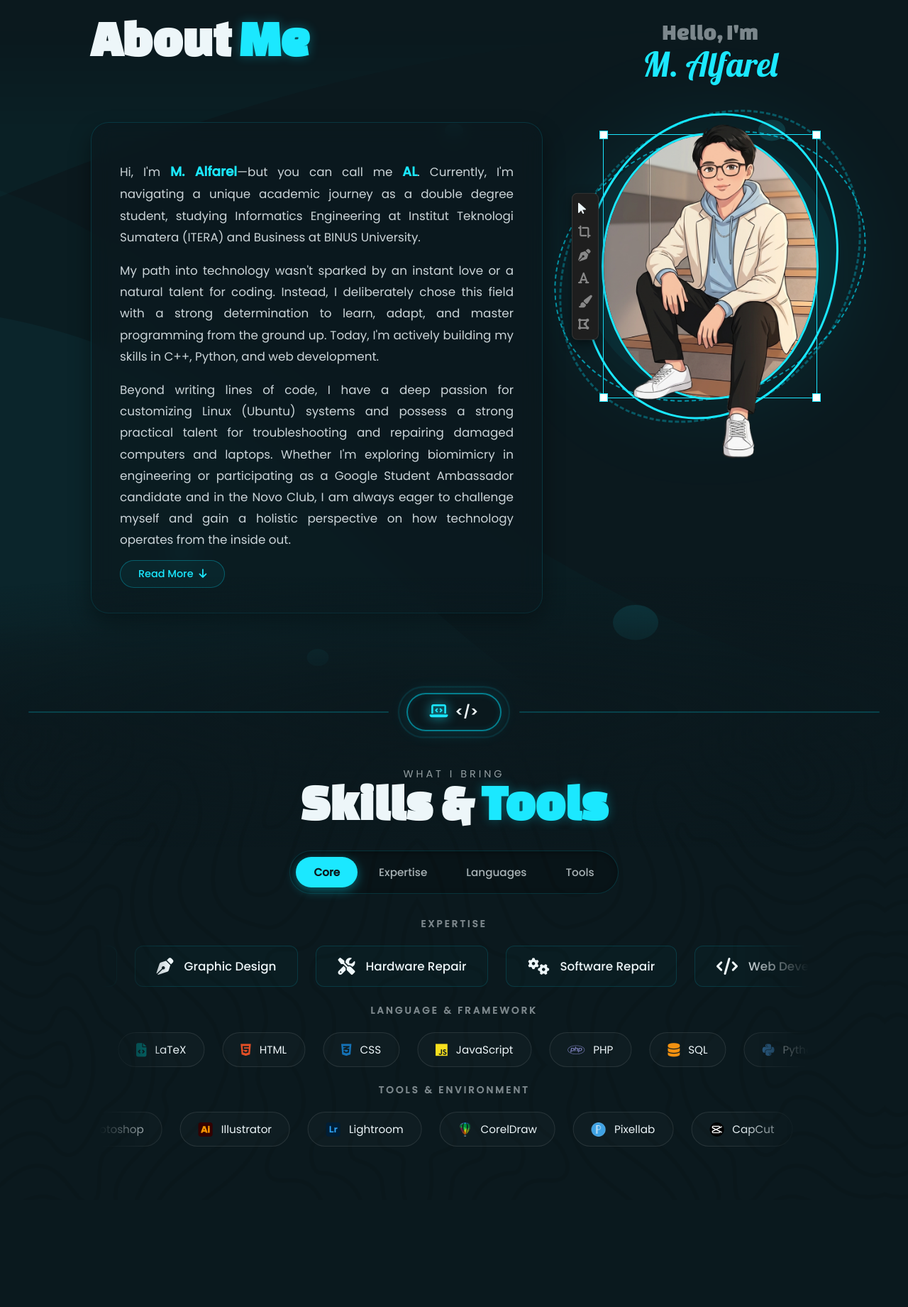
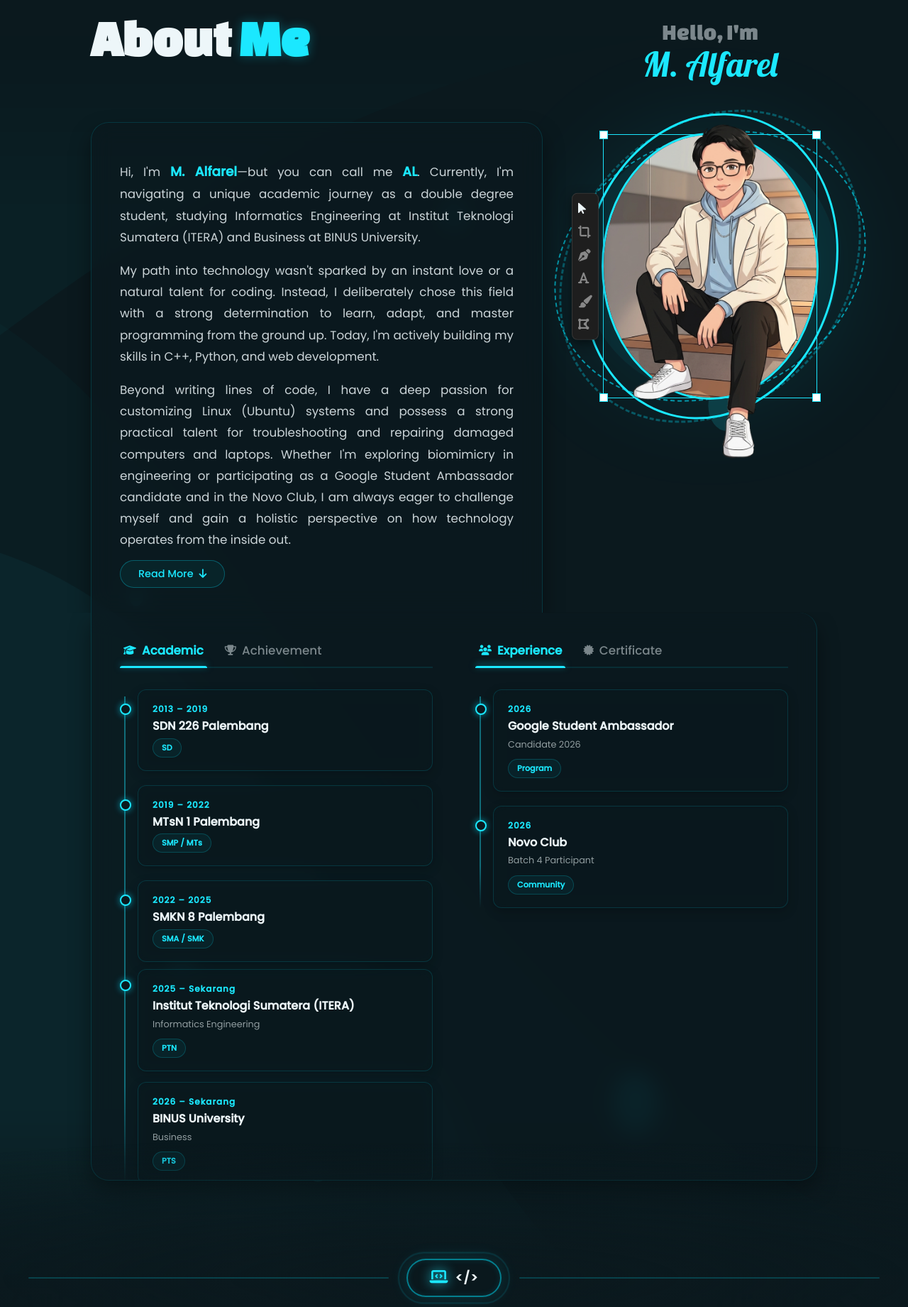
Before and after one commit to Alfarel-Akhsai/portofolio-ali, a PHP site: page / in a window 1280 px wide; the page is wider, and only the part inside the window is pictured. Shown: the part 649-2490 px from the top of that part at 71% size. Before the commit the page ends 2264 px from the top of that part, so only its background shows below. Run offline with PHP 8.4, Linux system fonts and the light colour scheme; grey boxes are pictures that could not be loaded.

Commit message:
update: edit bagian education

```diff
--- a/index.html
+++ b/index.html
@@ -202,41 +202,61 @@
                     </div>
                 </div>
 
-                <!-- 2. BARIS BAWAH (Kotak Timeline & Tabs) -->
-<div class="about-extra-info" id="extra-info">
+                <!-- 2. BARIS BAWAH (Grid 2 Kolom dengan Independent Tabs) -->
+<div class="about-extra-info active" id="extra-info">
+    <div class="info-grid-split">
 
-    <!-- Header Timeline -->
-    <div class="timeline-header">
-        <h3>Education</h3>
-        <p>JOURNEY, EXPERIENCE, & ACHIEVEMENT</p>
-        <div class="header-line"></div>
+        <!-- ================= KOLOM KIRI ================= -->
+        <div class="split-col">
+            <!-- Tab Navigasi Kiri -->
+            <div class="mini-tabs">
+                <button class="mini-tab-btn left-btn active" data-target="academic-content">
+                    <i class="fas fa-graduation-cap"></i> Academic
+                </button>
+                <button class="mini-tab-btn left-btn" data-target="achievement-content">
+                    <i class="fas fa-trophy"></i> Achievement
+                </button>
             </div>
 
-    <!-- Tombol Tabs -->
-    <div class="timeline-tabs">
-        <button class="tab-btn active" data-target="academic"><i class="fas fa-graduation-cap"></i> Academic</button>
-        <button class="tab-btn" data-target="experience"><i class="fas fa-users"></i> Experience</button>
-        <button class="tab-btn" data-target="achievement"><i class="fas fa-trophy"></i> Achievement</button>
-        <button class="tab-btn" data-target="certificate"><i class="fas fa-certificate"></i> Certificate</button>
+            <!-- Konten: ACADEMIC -->
+            <div class="mini-tab-content left-content active" id="academic-content">
+                <div class="timeline-straight">
+                    <div class="timeline-item">
+                        <div class="dot"></div>
+                        <div class="timeline-card">
+                            <span class="timeline-date">2013 – 2019</span>
+                            <h4>SDN 226 Palembang</h4>
+                            <span class="timeline-badge">SD</span>
+                        </div>
+                    </div>
+                    <div class="timeline-item">
+                        <div class="dot"></div>
+                        <div class="timeline-card">
+                            <span class="timeline-date">2019 – 2022</span>
+                            <h4>MTsN 1 Palembang</h4>
+                            <span class="timeline-badge">SMP / MTs</span>
+                        </div>
+                    </div>
+                    <div class="timeline-item">
+                        <div class="dot"></div>
+                        <div class="timeline-card">
+                            <span class="timeline-date">2022 – 2025</span>
+                            <h4>SMKN 8 Palembang</h4>
+                            <span class="timeline-badge">SMA / SMK</span>
+                        </div>
                     </div>
 
-    <!-- Konten Tab: ACADEMIC -->
-    <div class="timeline-content active" id="academic">
-        <div class="timeline-tree">
-            <!-- Item Kiri -->
-            <div class="timeline-item left">
-                <div class="timeline-dot"></div>
-                <div class="timeline-card">
-                    <span class="timeline-date">2025</span>
+                    <!-- Cabang Universitas (Dua Jalur) -->
+                    <div class="timeline-item">
+                        <div class="dot branch-origin-dot"></div>
+                        <div class="split-cards">
+                            <div class="timeline-card branch-card">
+                                <span class="timeline-date">2025 – Sekarang</span>
                                 <h4>Institut Teknologi Sumatera (ITERA)</h4>
                                 <p>Informatics Engineering</p>
                                 <span class="timeline-badge">PTN</span>
                             </div>
-            </div>
-            <!-- Item Kanan -->
-            <div class="timeline-item right">
-                <div class="timeline-dot"></div>
-                <div class="timeline-card">
+                            <div class="timeline-card branch-card">
                                 <span class="timeline-date">2026 – Sekarang</span>
                                 <h4>BINUS University</h4>
                                 <p>Business</p>
@@ -245,23 +265,47 @@
                         </div>
                     </div>
                 </div>
+            </div>
 
-    <!-- Konten Tab: EXPERIENCE -->
-    <div class="timeline-content" id="experience">
-        <div class="timeline-tree">
-            <!-- Item Kiri -->
-            <div class="timeline-item left">
-                <div class="timeline-dot"></div>
+            <!-- Konten: ACHIEVEMENT -->
+            <div class="mini-tab-content left-content" id="achievement-content">
+                <div class="timeline-straight">
+                    <div class="timeline-item">
+                        <div class="dot"></div>
+                        <div class="timeline-card">
+                            <p class="empty-text">No achievements added yet.</p>
+                        </div>
+                    </div>
+                </div>
+            </div>
+        </div>
+
+        <!-- ================= KOLOM KANAN ================= -->
+        <div class="split-col">
+            <!-- Tab Navigasi Kanan -->
+            <div class="mini-tabs">
+                <button class="mini-tab-btn right-btn active" data-target="experience-content">
+                    <i class="fas fa-users"></i> Experience
+                </button>
+                <button class="mini-tab-btn right-btn" data-target="certificate-content">
+                    <i class="fas fa-certificate"></i> Certificate
+                </button>
+            </div>
+
+            <!-- Konten: EXPERIENCE -->
+            <div class="mini-tab-content right-content active" id="experience-content">
+                <div class="timeline-straight">
+                    <div class="timeline-item">
+                        <div class="dot"></div>
                         <div class="timeline-card">
                             <span class="timeline-date">2026</span>
                             <h4>Google Student Ambassador</h4>
-                    <p>Candidate</p>
+                            <p>Candidate 2026</p>
                             <span class="timeline-badge">Program</span>
                         </div>
                     </div>
-            <!-- Item Kanan -->
-            <div class="timeline-item right">
-                <div class="timeline-dot"></div>
+                    <div class="timeline-item">
+                        <div class="dot"></div>
                         <div class="timeline-card">
                             <span class="timeline-date">2026</span>
                             <h4>Novo Club</h4>
@@ -272,20 +316,20 @@
                 </div>
             </div>
 
-    <!-- Konten Tab: ACHIEVEMENT -->
-    <div class="timeline-content" id="achievement">
-        <div class="timeline-tree">
-            <p style="text-align: center; color: var(--aksen-tosca); width: 100%;">No achievements added yet.</p>
+            <!-- Konten: CERTIFICATE -->
+            <div class="mini-tab-content right-content" id="certificate-content">
+                <div class="timeline-straight">
+                    <div class="timeline-item">
+                        <div class="dot"></div>
+                        <div class="timeline-card">
+                            <p class="empty-text">No certificates added yet.</p>
+                        </div>
+                    </div>
+                </div>
             </div>
         </div>
 
-    <!-- Konten Tab: CERTIFICATE -->
-    <div class="timeline-content" id="certificate">
-        <div class="timeline-tree">
-            <p style="text-align: center; color: var(--aksen-tosca); width: 100%;">No certificates added yet.</p>
     </div>
-    </div>
-
 </div>
 
             </div>
--- a/style.css
+++ b/style.css
@@ -953,68 +953,67 @@ input:checked + .slider:before {
 }
 
 /* =======================================================
-   TIMELINE VERTICAL ZIGZAG & TABS (VERSI REVISI PREMIUM)
+   SPLIT TABS & TIMELINE (KIRI & KANAN INDEPENDENT)
    ======================================================= */
-/* Header Timeline */
-.timeline-header { text-align: center; margin-bottom: 25px; }
-.timeline-header h3 { font-family: 'Poppins', sans-serif; font-size: 1.8rem; color: var(--teks-putih); margin: 0; font-weight: 700; letter-spacing: 1px; }
-.timeline-header p { font-family: 'Poppins', sans-serif; font-size: 0.75rem; color: rgba(237, 246, 249, 0.5); letter-spacing: 3px; text-transform: uppercase; margin: 5px 0 15px 0; }
-.header-line { width: 50px; height: 3px; background: var(--aksen-tosca); margin: 0 auto; border-radius: 2px; box-shadow: 0 0 10px rgba(0, 229, 255, 0.5); }
-
-/* Tombol Tabs - Dibuat ala Pill & Glassmorphism biar nyatu */
-.timeline-tabs { display: flex; justify-content: center; gap: 12px; margin-bottom: 35px; flex-wrap: wrap; }
-.tab-btn { background: transparent; border: 1px solid rgba(0, 229, 255, 0.2); color: rgba(237, 246, 249, 0.7); padding: 8px 22px; border-radius: 30px; font-family: 'Poppins', sans-serif; font-size: 0.9rem; cursor: pointer; transition: all 0.3s ease; display: flex; align-items: center; gap: 8px; font-weight: 500; }
-.tab-btn:hover { border-color: var(--aksen-tosca); color: var(--aksen-tosca); background: rgba(0, 229, 255, 0.05); }
-.tab-btn.active { background: rgba(0, 229, 255, 0.15); color: var(--aksen-tosca); border-color: var(--aksen-tosca); font-weight: 600; box-shadow: 0 0 15px rgba(0, 229, 255, 0.2); }
-
-/* Wrapper & Tree - Dikecilin biar rapi dan padat */
-.timeline-content { display: none; animation: fadeIn 0.4s ease; }
-.timeline-content.active { display: block; }
-.timeline-tree { position: relative; width: 100%; max-width: 650px; margin: 0 auto; padding: 10px 0; }
-.timeline-tree::before { content: ''; position: absolute; top: 0; left: 50%; transform: translateX(-50%); width: 2px; height: 100%; background: linear-gradient(to bottom, transparent, var(--aksen-tosca), transparent); opacity: 0.6; }
-
-/* Item Kotak (Zig-Zag) - Dirapetin biar saling ngunci */
-.timeline-item { position: relative; width: 50%; margin-bottom: 20px; box-sizing: border-box; }
+.info-grid-split { display: grid; grid-template-columns: 1fr 1fr; gap: 60px; width: 100%; }
+.split-col { display: flex; flex-direction: column; }
+
+/* Desain Mini Tabs */
+.mini-tabs { display: flex; gap: 20px; margin-bottom: 25px; border-bottom: 2px solid rgba(0, 229, 255, 0.1); padding-bottom: 12px; }
+.mini-tab-btn { background: transparent; border: none; color: rgba(237, 246, 249, 0.5); font-family: 'Poppins', sans-serif; font-size: 1.05rem; font-weight: 500; cursor: pointer; padding: 0 5px 12px 5px; transition: all 0.3s ease; position: relative; display: flex; align-items: center; gap: 8px; margin-bottom: -14px; }
+.mini-tab-btn i { font-size: 0.9rem; transition: color 0.3s ease; }
+.mini-tab-btn:hover { color: var(--teks-putih); }
+.mini-tab-btn.active { color: var(--aksen-tosca); font-weight: 600; }
+.mini-tab-btn.active::after { content: ''; position: absolute; bottom: 0; left: 0; width: 100%; height: 3px; background: var(--aksen-tosca); border-radius: 3px 3px 0 0; box-shadow: 0 -2px 10px rgba(0, 229, 255, 0.5); }
+
+/* Animasi Ganti Tab */
+.mini-tab-content { display: none; animation: fadeIn 0.4s ease; }
+.mini-tab-content.active { display: block; }
+
+/* Timeline Garis Lurus */
+.timeline-straight { position: relative; padding-left: 25px; padding-top: 5px; }
+.timeline-straight::before { content: ''; position: absolute; left: 5.5px; top: 15px; bottom: 0; width: 2px; background: linear-gradient(to bottom, var(--aksen-tosca) 80%, transparent); opacity: 0.4; }
+
+.timeline-item { position: relative; margin-bottom: 20px; }
 .timeline-item:last-child { margin-bottom: 0; }
-.timeline-item.left { left: 0; padding-right: 35px; text-align: left; }
-.timeline-item.right { left: 50%; padding-left: 35px; text-align: left; margin-top: -30px; } /* Efek narik ke atas biar zigzag padat */
-.timeline-item:first-child.right { margin-top: 0; }
-
-/* Titik Node - Dipasin banget di tengah garis */
-.timeline-dot { position: absolute; top: 22px; width: 14px; height: 14px; background: var(--bg-utama); border: 2.5px solid var(--aksen-tosca); border-radius: 50%; z-index: 2; box-shadow: 0 0 10px rgba(0, 229, 255, 0.6); }
-.timeline-item.left .timeline-dot { right: -9.5px; }
-.timeline-item.right .timeline-dot { left: -9.5px; }
-
-/* Desain Card - Lebih nyatu sama tema kaca */
-.timeline-card { background: rgba(11, 25, 30, 0.5); backdrop-filter: blur(8px); -webkit-backdrop-filter: blur(8px); border: 1px solid rgba(0, 229, 255, 0.15); padding: 18px 22px; border-radius: 15px; transition: all 0.3s ease; box-shadow: 0 5px 15px rgba(0,0,0,0.2); }
-.timeline-card:hover { border-color: rgba(0, 229, 255, 0.5); box-shadow: 0 5px 25px rgba(0, 229, 255, 0.2); transform: translateY(-3px); }
-
-/* Tipografi di dalam Card */
-.timeline-date { display: inline-block; font-family: 'Poppins', sans-serif; font-size: 0.8rem; color: var(--aksen-tosca); font-weight: 600; margin-bottom: 5px; letter-spacing: 1px; }
-.timeline-card h4 { margin: 0 0 3px 0; font-family: 'Poppins', sans-serif; font-size: 1.05rem; font-weight: 600; color: var(--teks-putih); line-height: 1.4; }
-.timeline-card p { margin: 0 0 12px 0; font-family: 'Poppins', sans-serif; font-size: 0.85rem; color: rgba(237, 246, 249, 0.6); line-height: 1.5; }
-.timeline-badge { display: inline-flex; align-items: center; padding: 4px 12px; background: rgba(0, 229, 255, 0.05); color: var(--aksen-tosca); border-radius: 20px; font-size: 0.7rem; font-weight: 600; border: 1px solid rgba(0, 229, 255, 0.2); letter-spacing: 0.5px; }
+.dot { position: absolute; left: -25.5px; top: 20px; width: 12px; height: 12px; background: var(--bg-utama); border: 2.5px solid var(--aksen-tosca); border-radius: 50%; z-index: 2; box-shadow: 0 0 10px rgba(0, 229, 255, 0.6); }
+
+/* Pecah Cabang (Double Degree ITERA & BINUS) */
+.branch-origin-dot { top: 15px !important; }
+.split-cards { display: flex; gap: 15px; margin-top: -10px; flex-wrap: wrap; }
+.split-cards .branch-card { flex: 1; min-width: 180px; }
+
+/* Card Glassmorphism */
+.timeline-card { background: rgba(11, 25, 30, 0.6); backdrop-filter: blur(10px); -webkit-backdrop-filter: blur(10px); border: 1px solid rgba(0, 229, 255, 0.15); padding: 18px 20px; border-radius: 12px; transition: all 0.3s ease; box-shadow: 0 5px 15px rgba(0,0,0,0.2); }
+.timeline-card:hover { border-color: rgba(0, 229, 255, 0.5); box-shadow: 0 5px 20px rgba(0, 229, 255, 0.2); transform: translateY(-3px); }
+
+/* Tipografi Card */
+.timeline-date { display: block; font-family: 'Poppins', sans-serif; font-size: 0.75rem; color: var(--aksen-tosca); font-weight: 600; margin-bottom: 5px; letter-spacing: 1px; }
+.timeline-card h4 { margin: 0 0 5px 0; font-family: 'Poppins', sans-serif; font-size: 1rem; font-weight: 600; color: var(--teks-putih); line-height: 1.3; }
+.timeline-card p { margin: 0 0 10px 0; font-family: 'Poppins', sans-serif; font-size: 0.8rem; color: rgba(237, 246, 249, 0.6); line-height: 1.5; }
+.timeline-badge { display: inline-flex; align-items: center; padding: 4px 12px; background: rgba(0, 229, 255, 0.05); color: var(--aksen-tosca); border-radius: 20px; font-size: 0.7rem; font-weight: 600; border: 1px solid rgba(0, 229, 255, 0.2); }
+.empty-text { color: rgba(237, 246, 249, 0.4) !important; font-style: italic; margin: 0 !important; font-size: 0.9rem !important; }
 
 /* --- TAMBAHKAN INI DI BAGIAN 09. LIGHT MODE --- */
-body.light-mode .timeline-header h3 { color: #072529; }
-body.light-mode .timeline-header p { color: rgba(7, 37, 41, 0.6); }
-body.light-mode .tab-btn { color: #072529; border-color: rgba(0,0,0,0.1); }
-body.light-mode .tab-btn:hover { color: #008CA1; border-color: #008CA1; }
-body.light-mode .tab-btn.active { color: #F4F8F9; background: #008CA1; border-color: #008CA1; }
-body.light-mode .timeline-tree::before { background: rgba(0,0,0,0.1); }
-body.light-mode .timeline-dot { background: #F4F8F9; border-color: #008CA1; box-shadow: none; }
-body.light-mode .timeline-card { background: #FFFFFF; border-color: rgba(0,0,0,0.08); box-shadow: 0 4px 15px rgba(0,0,0,0.05); }
+body.light-mode .mini-tabs { border-color: rgba(0,0,0,0.1); }
+body.light-mode .mini-tab-btn { color: rgba(7, 37, 41, 0.5); }
+body.light-mode .mini-tab-btn:hover { color: #072529; }
+body.light-mode .mini-tab-btn.active { color: #008CA1; }
+body.light-mode .timeline-straight::before { background: linear-gradient(to bottom, #008CA1 80%, transparent); opacity: 0.3; }
+body.light-mode .dot { background: #F4F8F9; border-color: #008CA1; box-shadow: none; }
+body.light-mode .timeline-card { background: rgba(255, 255, 255, 0.7); border-color: rgba(0,0,0,0.08); box-shadow: 0 4px 15px rgba(0,0,0,0.05); }
 body.light-mode .timeline-card:hover { border-color: #008CA1; box-shadow: 0 8px 25px rgba(0, 140, 161, 0.15); }
 body.light-mode .timeline-date { color: #008CA1; }
 body.light-mode .timeline-card h4 { color: #072529; }
 body.light-mode .timeline-card p { color: rgba(7, 37, 41, 0.7); }
 body.light-mode .timeline-badge { background: rgba(0, 140, 161, 0.1); color: #008CA1; border-color: rgba(0, 140, 161, 0.2); }
-
+body.light-mode .empty-text { color: rgba(7, 37, 41, 0.5) !important; }
+
+/* --- TAMBAHKAN INI DI BAGIAN 08. RESPONSIVE MOBILE (@media max-width: 900px) --- */
 @media screen and (max-width: 900px) {
-    .timeline-tree::before { left: 20px; transform: none; }
-    .timeline-item { width: 100%; padding-left: 55px !important; padding-right: 0 !important; margin-top: 0 !important; margin-bottom: 20px; }
-    .timeline-item.right { left: 0; }
-    .timeline-item.left .timeline-dot, .timeline-item.right .timeline-dot { left: 13px; right: auto; }
+    .info-grid-split { grid-template-columns: 1fr; gap: 40px; }
+    .split-cards { flex-direction: column; gap: 15px; }
+    .mini-tabs { justify-content: center; }
 }
 
 /* FOTO KANAN & DEKORASI 3D */
```
Also changed, not shown: script.js (+28 -13 lines). Lines whose indentation alone changed are shown as unchanged.
